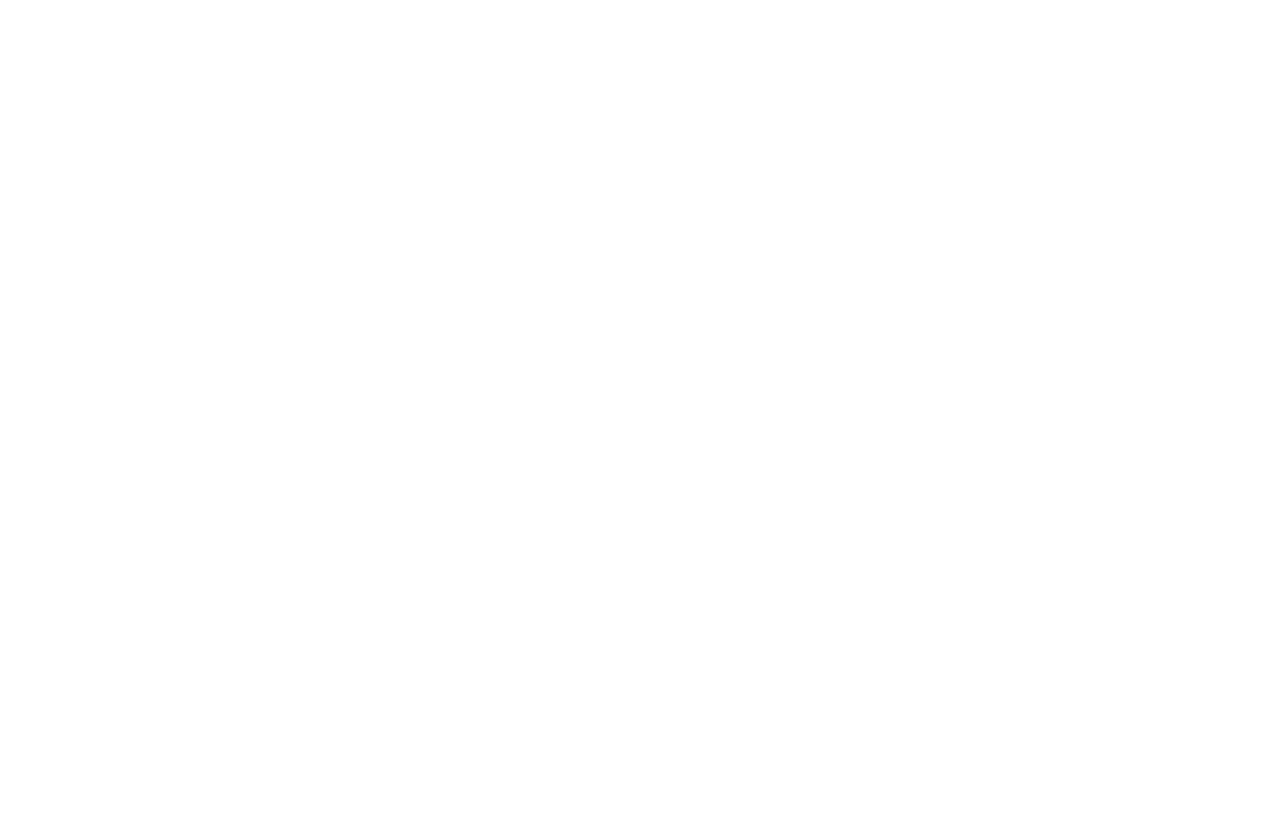
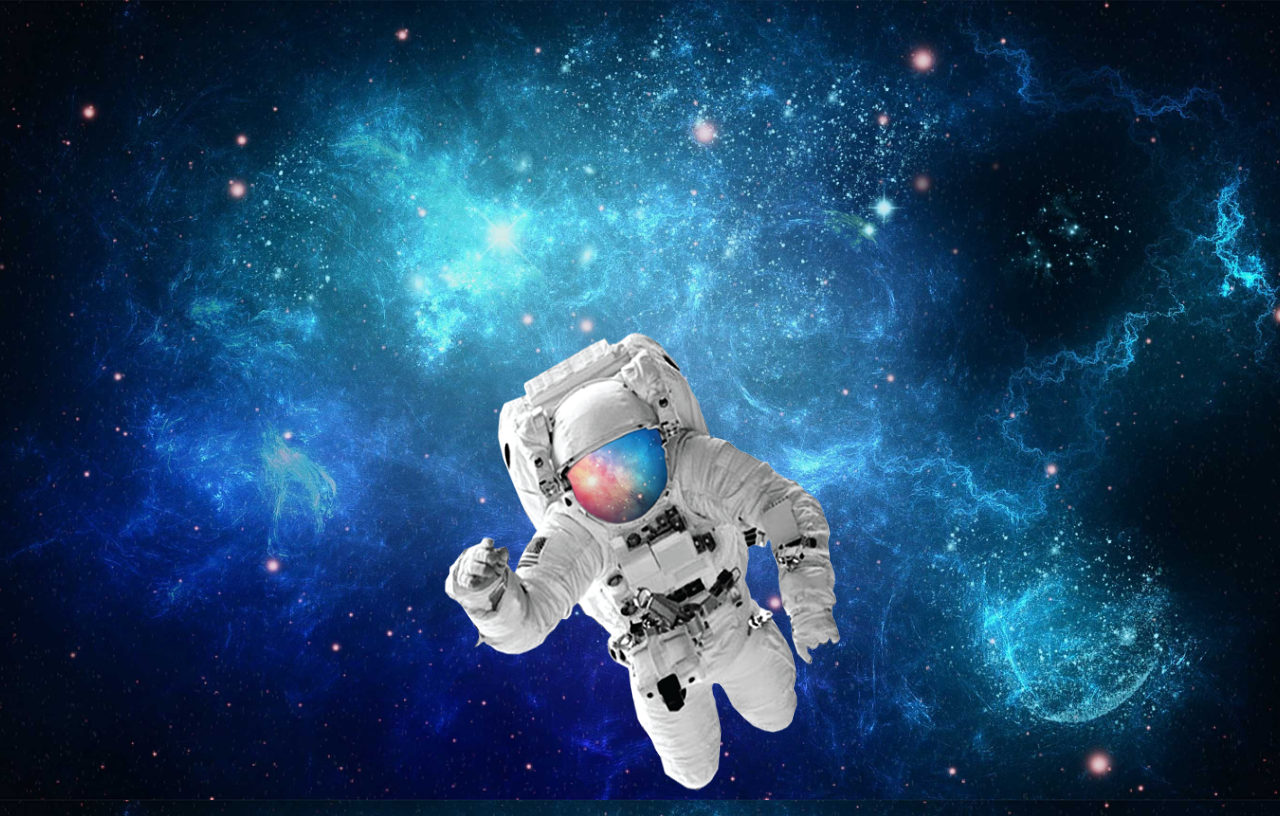
Before and after one commit to Luan029/HTML_e_CSS, a plain HTML site: page desafios/desafio11/d011.html in a window 1280 px wide. Drawn offline with Linux system fonts and the light colour scheme.

Commit message:
mais um desafio

```diff
--- a/desafios/desafio11/d011.html
+++ b/desafios/desafio11/d011.html
@@ -1,22 +1,34 @@
 <!DOCTYPE html>
-<html lang="en">
+<html lang="pt-br">
 <head>
     <meta charset="UTF-8">
     <meta http-equiv="X-UA-Compatible" content="IE=edge">
     <meta name="viewport" content="width=device-width, initial-scale=1.0">
     <title>Astronauta no espaço</title>
     <style>
-        #container{
+
+        body{
+            height: 100vh;
             background-image: url('imagens/espaco.jpg');
+            background-position: relative;
+            background-repeat: no-repeat;
+            background-size: cover;
+            background-attachment: fixed;
+        }
+        div#astro{
+            background-image: url('imagens/astronauta.png');
             background-size: 100% 100%;
+            position: absolute;
+            height: 500px;
+            width: 450px;
+            left: 50%;
+            top: 70%;
+            transform: translate(-50%, -50%);
+
         }
     </style>
 </head>
 <body>
-    <section id="container">
-        <article id="conteudo">
-
-        </article>
-    </section>
+    <div id="astro"></div>
 </body>
 </html>
```
